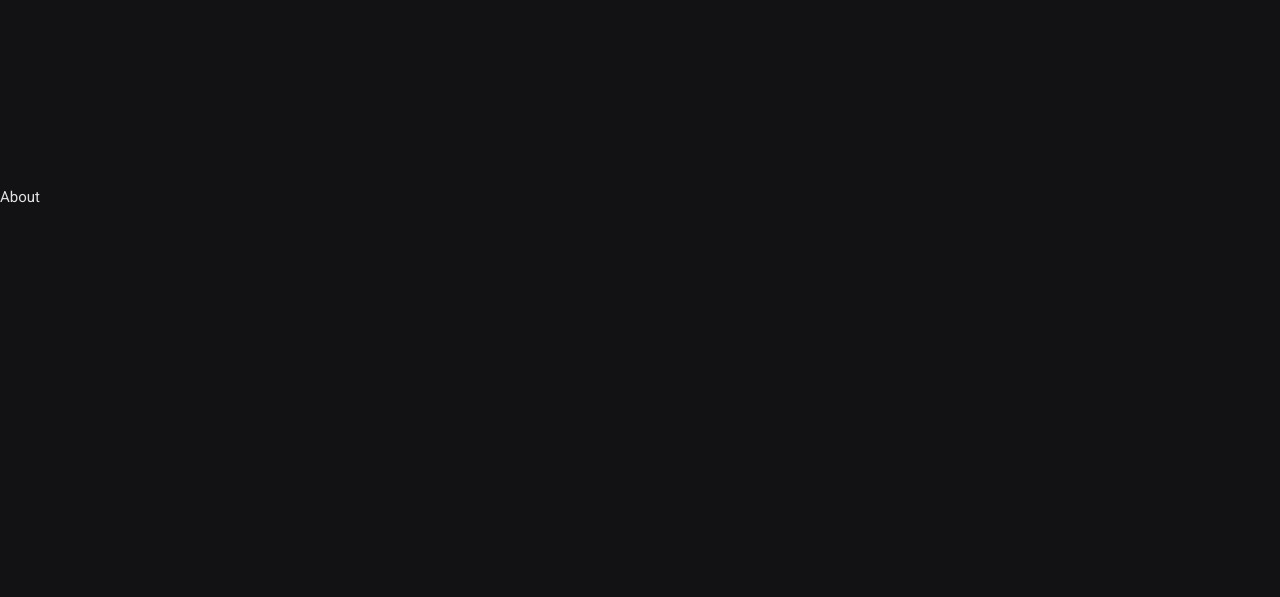
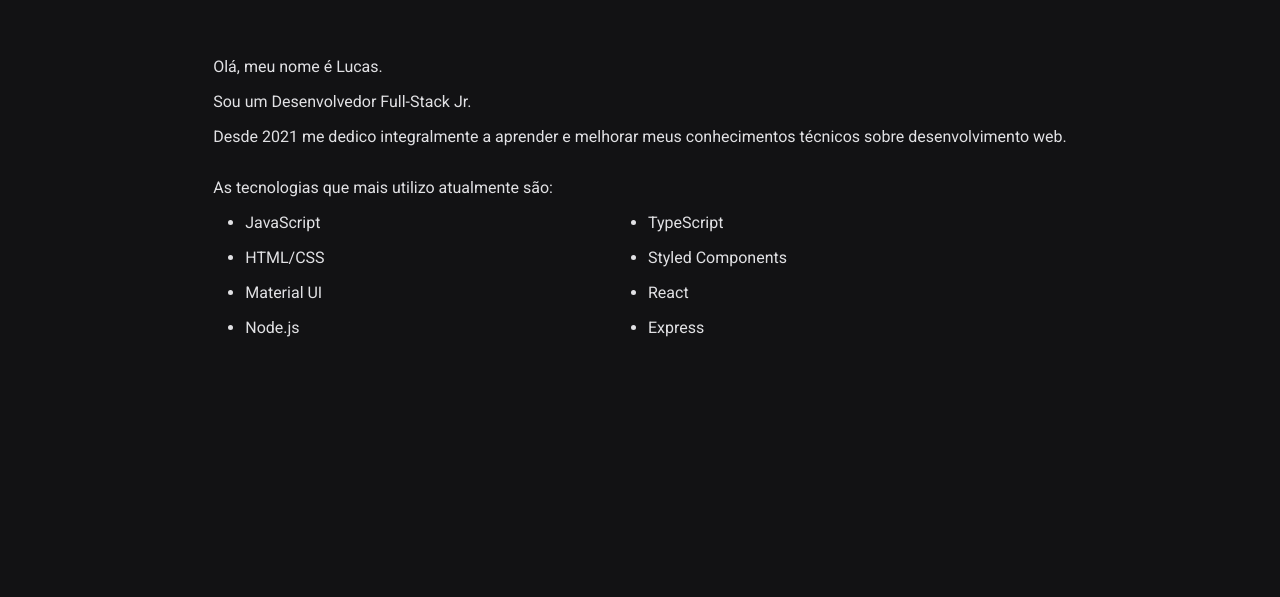
Before and after one commit to 1lucascq/Portfolio, a React (Create React App) app: page / in a window 1280 px wide. Shown: the part 203-800 px from the top of the page. Built offline with nearby package versions, Linux system fonts and the light colour scheme.

Commit message:
feat: About section -- first implementation

```diff
--- a/src/App.tsx
+++ b/src/App.tsx
@@ -1,6 +1,8 @@
 import React from 'react';
 import { ThemeProvider } from 'styled-components';
-import About from './pages/About';
+import About from './sections/About';
+import Contacts from './sections/Contacts';
+import Projects from './sections/Projects';
 import GlobalStyles from './styles/globalStyles';
 import theme from './styles/theme';
 
@@ -9,6 +11,8 @@
     <ThemeProvider theme={theme}>
       <GlobalStyles />
       <About />
+      <Projects />
+      <Contacts />
     </ThemeProvider>
   );
 }
--- a/src/components/SectionContainer.tsx
+++ b/src/components/SectionContainer.tsx
@@ -4,15 +4,18 @@
 const Container = styled.section`
   width: 100vw;
   height: 100vh;
+  padding: 1em;
   display: flex;
   flex-direction: column;
   justify-content: center;
+  align-items: center;
 `;
 
 type Props = {
   children: JSX.Element
 }
 
+// const SectionContainer: React.FC<Props> = ({ children }) => {
 const SectionContainer = ({ children }: Props): JSX.Element => {
   console.log('bla');
   return (
--- /dev/null
+++ b/src/sections/About.tsx
@@ -0,0 +1,79 @@
+import React from 'react';
+import styled from 'styled-components';
+import SectionContainer from '../components/SectionContainer';
+
+const AboutContainer = styled.section`
+  display: flex;
+  flex-direction: column;
+  justify-content: center;
+  align-items: center;
+  text-align: justify;
+
+  div {
+    display: flex;
+    flex-direction: column;
+    gap: 1em;
+    width: 100%;
+  }
+
+  /* div > p:only-of-type {
+    text-align: start;
+    color: blue;
+  } */
+
+
+  div > p:nth-last-child(1) {
+    margin-bottom: 2em;
+  }
+
+  div > ul {
+    display: grid;
+    justify-content: center;
+    align-items: center;
+    padding: 0em 2em;
+    grid-gap: 1em;
+    grid-template-columns: 1fr 1fr;
+  }
+
+  ul > li {
+    /* display: inline-block;
+    color: blue; */
+    /* display: flex;
+    flex-wrap: wrap; */
+  }
+
+`;
+
+const About = (): JSX.Element => {
+  console.log('bla');
+  return (
+    <SectionContainer>
+      <AboutContainer>
+        <div>
+          <p>Olá, meu nome é Lucas.</p>
+          <p>Sou um Desenvolvedor Full-Stack Jr.</p>
+          <p>
+            Desde 2021 me dedico integralmente a aprender e melhorar meus
+            conhecimentos técnicos sobre desenvolvimento web.
+          </p>
+        </div>
+        <div>
+          <p>As tecnologias que mais utilizo atualmente são:</p>
+          <ul>
+            <li>JavaScript</li>
+            <li>TypeScript</li>
+            <li>HTML/CSS</li>
+            <li>Styled Components</li>
+            <li>Material UI</li>
+            <li>React</li>
+            <li>Node.js</li>
+            <li>Express</li>
+          </ul>
+        </div>
+      </AboutContainer>
+
+    </SectionContainer>
+  );
+};
+
+export default About;
--- /dev/null
+++ b/src/sections/Contacts.tsx
@@ -0,0 +1,15 @@
+import React from 'react';
+import SectionContainer from '../components/SectionContainer';
+
+const Contacts = (): JSX.Element => {
+  console.log('bla');
+  return (
+    <SectionContainer>
+      <div>
+        contacts
+      </div>
+    </SectionContainer>
+  );
+};
+
+export default Contacts;
--- a/src/pages/About.tsx
+++ b/src/sections/Projects.tsx
@@ -1,13 +1,15 @@
 import React from 'react';
 import SectionContainer from '../components/SectionContainer';
 
-const About = (): JSX.Element => {
+const Projects = (): JSX.Element => {
   console.log('bla');
   return (
     <SectionContainer>
-      <div>About</div>
+      <div>
+        projects
+      </div>
     </SectionContainer>
   );
 };
 
-export default About;
+export default Projects;
--- a/src/styles/globalStyles.ts
+++ b/src/styles/globalStyles.ts
@@ -10,6 +10,6 @@
   body {
     background: ${props => props.theme.colors.background};
     color: ${props => props.theme.colors.text};
-    font: 400 15px Roboto, sans-serif;
+    font: 400 16px Roboto, sans-serif;
   }
 `;
```
